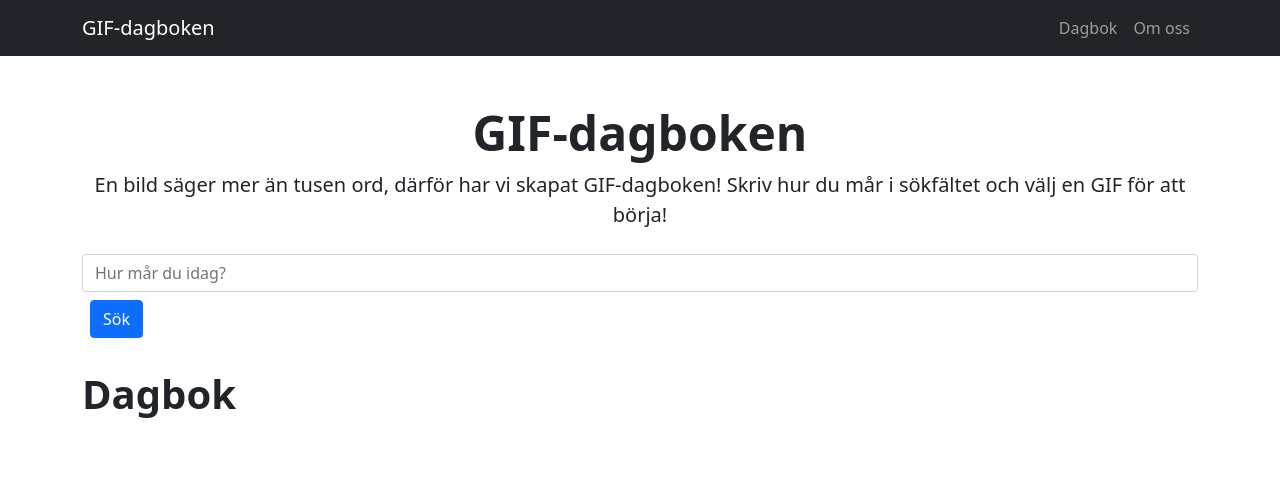
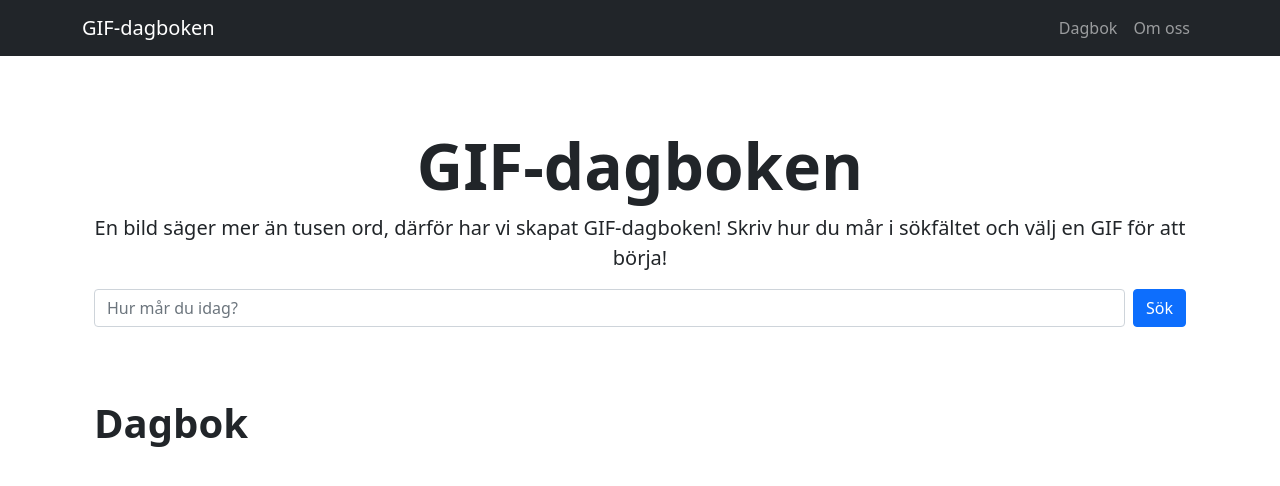
Before and after one commit to jonfra165/projektarbete, a React (Create React App) app: page / in a window 1280 px wide. Shown: the top 486 px of the page. Built offline with nearby package versions, Linux system fonts and the light colour scheme.

Commit message:
Updated style on search
Moved button to same row + some margin/padding.

```diff
--- a/src/components/Diary.jsx
+++ b/src/components/Diary.jsx
@@ -11,7 +11,7 @@ const Diary = (props) => {
                         <div className="col">
                             <div className="card">
                                 <Gif id={el.id} url={el.url} />
-                                <div class="card-body d-flex flex-column">
+                                <div className="card-body d-flex flex-column">
                                     <div className="card-text">
                                         {new Date(el.date).toLocaleDateString()}
                                     </div>
--- a/src/components/Giphy.jsx
+++ b/src/components/Giphy.jsx
@@ -95,25 +95,25 @@ const Giphy = () => {
   };
 
   return (
-    <>
+    <div className="container-fluid mt-5">
     <div className="row">
-      <h1 className='display-5 fw-bold text-center mt-5'>GIF-dagboken</h1>
-      <p className='lead mb-4 text-center'>En bild säger mer än tusen ord, därför har vi skapat GIF-dagboken! Skriv hur du mår i sökfältet och välj en GIF för att börja!</p>
+      <h1 className='display-3 fw-bold text-center mt-4'>GIF-dagboken</h1>
+      <p className='lead text-center'>En bild säger mer än tusen ord, därför har vi skapat GIF-dagboken! Skriv hur du mår i sökfältet och välj en GIF för att börja!</p>
       {renderError()}
     </div>
     <div className="row">
-      <form>
+      <form className="d-flex space-between mb-5">
         <input
           value={search}
           onChange={handleSearchChange}
-          type="text"
+          type="search"
           placeholder="Hur mår du idag?"
-          className="form-control"
+          className="form-control "
         />
         <button
           onClick={handleSubmit}
           type="button"
-          className="btn btn-primary m-2"
+          className="btn btn-primary ms-2"
         >
           Sök
         </button>
@@ -124,7 +124,7 @@ const Giphy = () => {
     <div className="row row-cols-1 row-cols-sm-2 row-cols-md-4 g-4 d-flex align-items-stretch mb-3">{renderGifs()}</div>
     <Diary gifList={ gifsInDiary } />
 
-    </>
+  </div>
   );
 };
 
```
